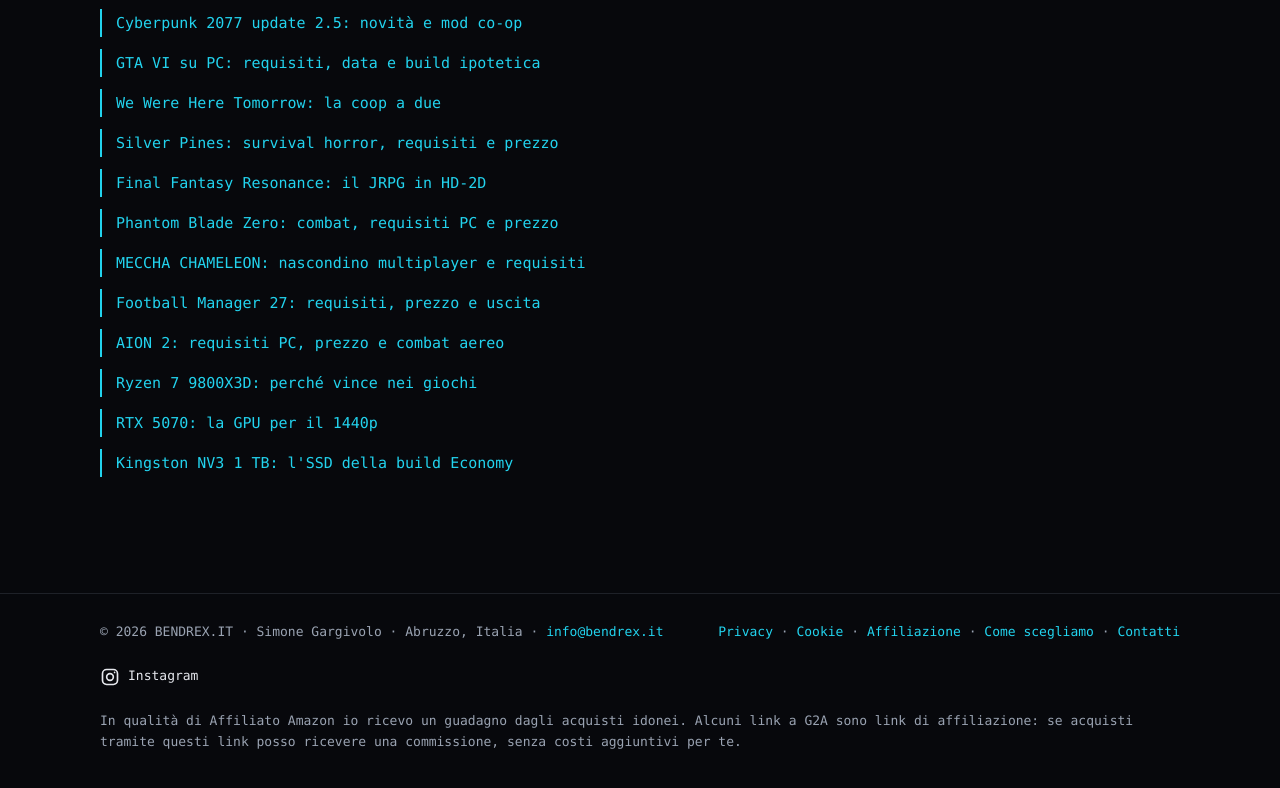
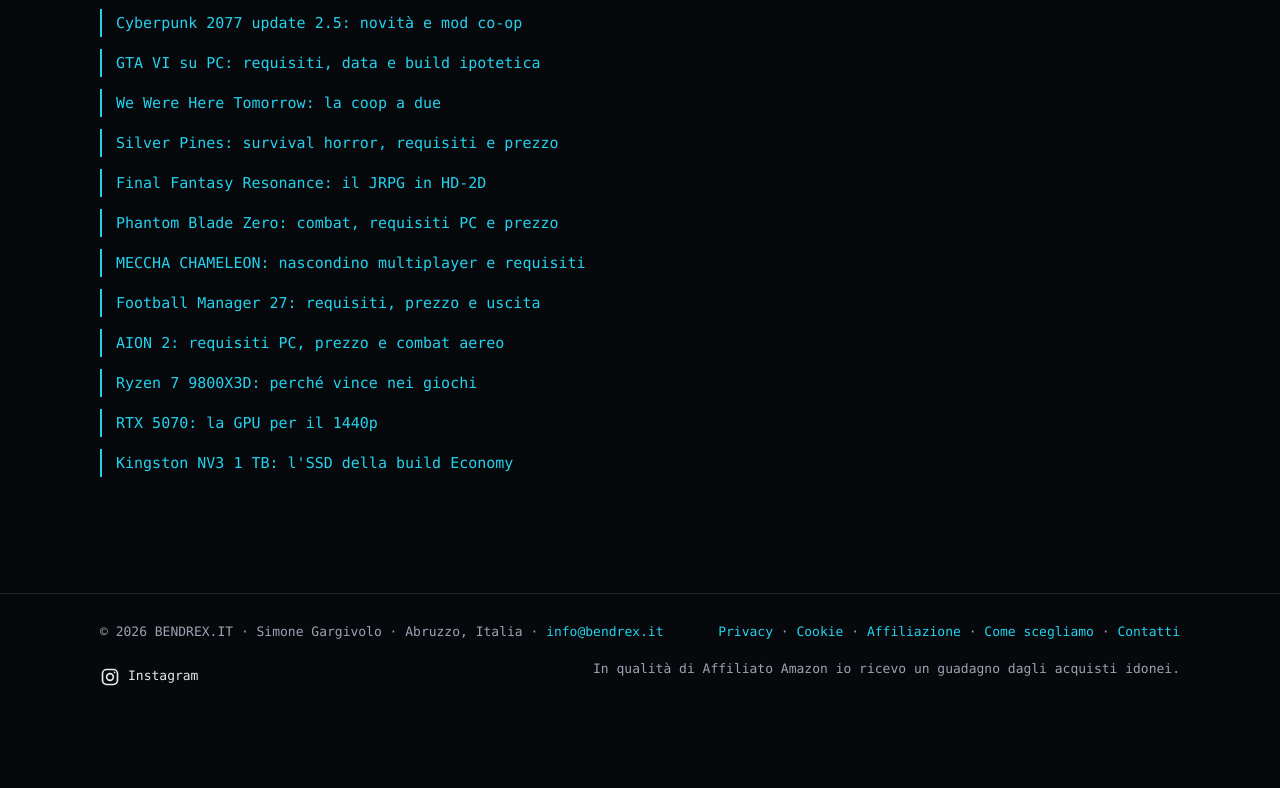
Before and after one commit to Ladronet/bendrex-affilate, a plain HTML site: page blog.html in a window 1280 px wide. Shown: the part 2492-3280 px from the top of the page. After the commit the page ends 3227 px from the top, so only its background shows below. Drawn offline with Linux system fonts and the light colour scheme.

Commit message:
Footer: via la frase G2A dove non ci sono reflink; AION 2 primario
Otto pagine senza alcun link G2A (home, blog, eventi, cyberpunk 2077,
gta6, We Were Here Tomorrow, come scegliamo, Nocturnal 2) dicevano nel
footer che "alcuni link a G2A sono link di affiliazione": affermazione
falsa su quelle pagine. Resta la formula Amazon, integra. Su AION 2 il
pulsante Steam torna btn btn-primary: e' l'unico invito all'azione della
pagina, il link e' la destinazione giusta. Nessun'altra modifica.

Co-authored-by: OpenBot <335604065+openbotgit[bot]@users.noreply.github.com>

```diff
--- a/blog.html
+++ b/blog.html
@@ -198,7 +198,7 @@
       <span>© 2026 BENDREX.IT · Simone Gargivolo · Abruzzo, Italia · <a href="mailto:info@bendrex.it">info@bendrex.it</a></span>
       <span class="footer-legal"><a href="/privacy.html">Privacy</a> · <a href="/cookie.html">Cookie</a> · <a href="/affiliazione.html">Affiliazione</a> · <a href="/come-scegliamo.html">Come scegliamo</a> · <a href="/contatti.html">Contatti</a></span>
       <span class="footer-social"><a class="social-link" href="https://www.instagram.com/bendrex_officialsite/" target="_blank" rel="noopener noreferrer" aria-label="Instagram ufficiale di Bendrex, si apre in una nuova scheda"><svg viewBox="0 0 24 24" width="20" height="20" fill="none" stroke="currentColor" stroke-width="2" stroke-linecap="round" stroke-linejoin="round" aria-hidden="true" focusable="false"><rect x="3" y="3" width="18" height="18" rx="5"/><circle cx="12" cy="12" r="4"/><circle cx="17.5" cy="6.5" r="1" fill="currentColor" stroke="none"/></svg>Instagram</a></span>
-      <span>In qualità di Affiliato Amazon io ricevo un guadagno dagli acquisti idonei. Alcuni link a G2A sono link di affiliazione: se acquisti tramite questi link posso ricevere una commissione, senza costi aggiuntivi per te.</span>
+      <span>In qualità di Affiliato Amazon io ricevo un guadagno dagli acquisti idonei.</span>
     </div>
   </footer>
 
```
Also changed, not shown: aion-2.html (+1 -1 lines), come-scegliamo.html (+1 -1 lines), cyberpunk-2077-update-25-coop-mod.html (+1 -1 lines), eventi.html (+1 -1 lines), gta6.html (+1 -1 lines), index.html (+1 -1 lines), nocturnal-2.html (+1 -1 lines), we-were-here-tomorrow.html (+1 -1 lines).
